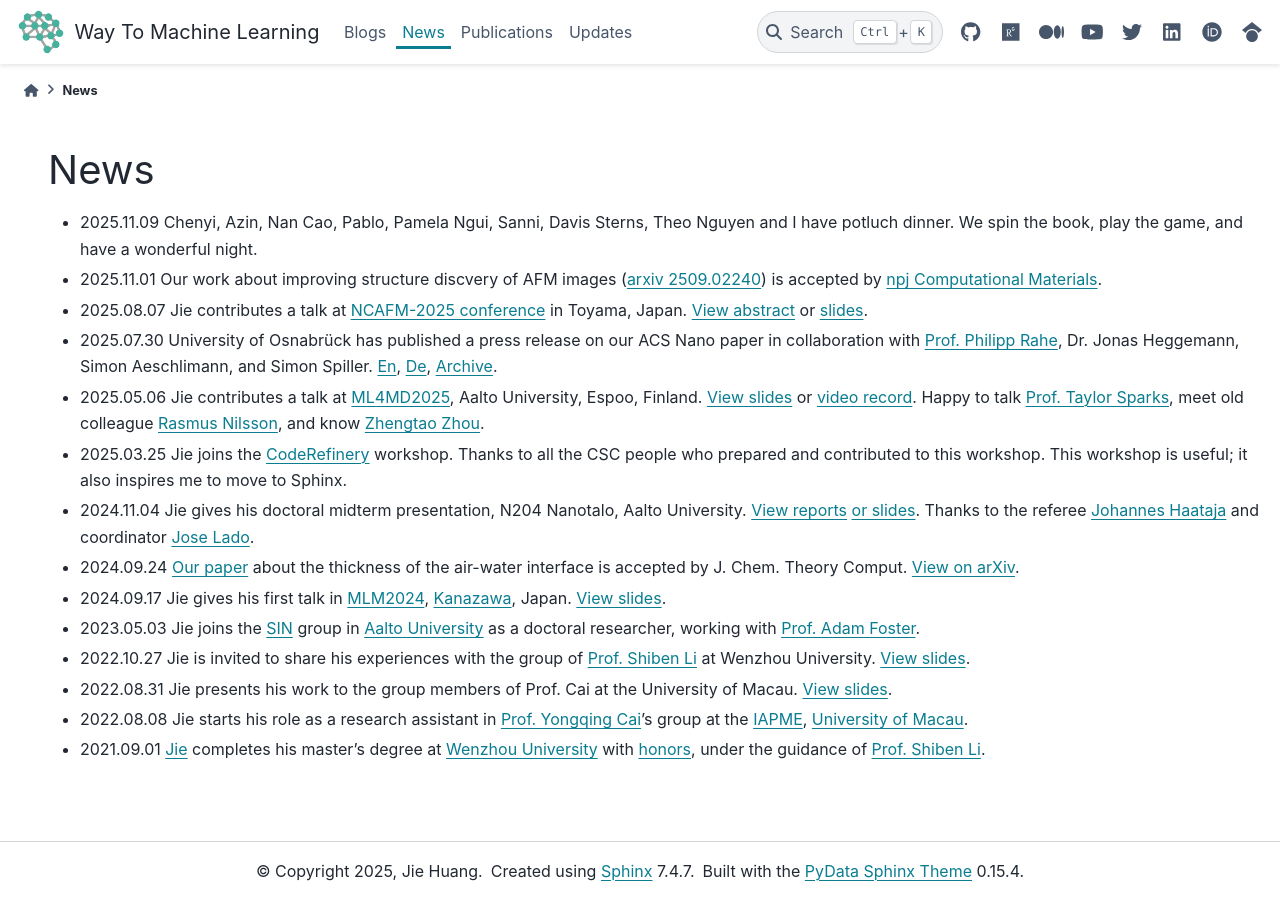
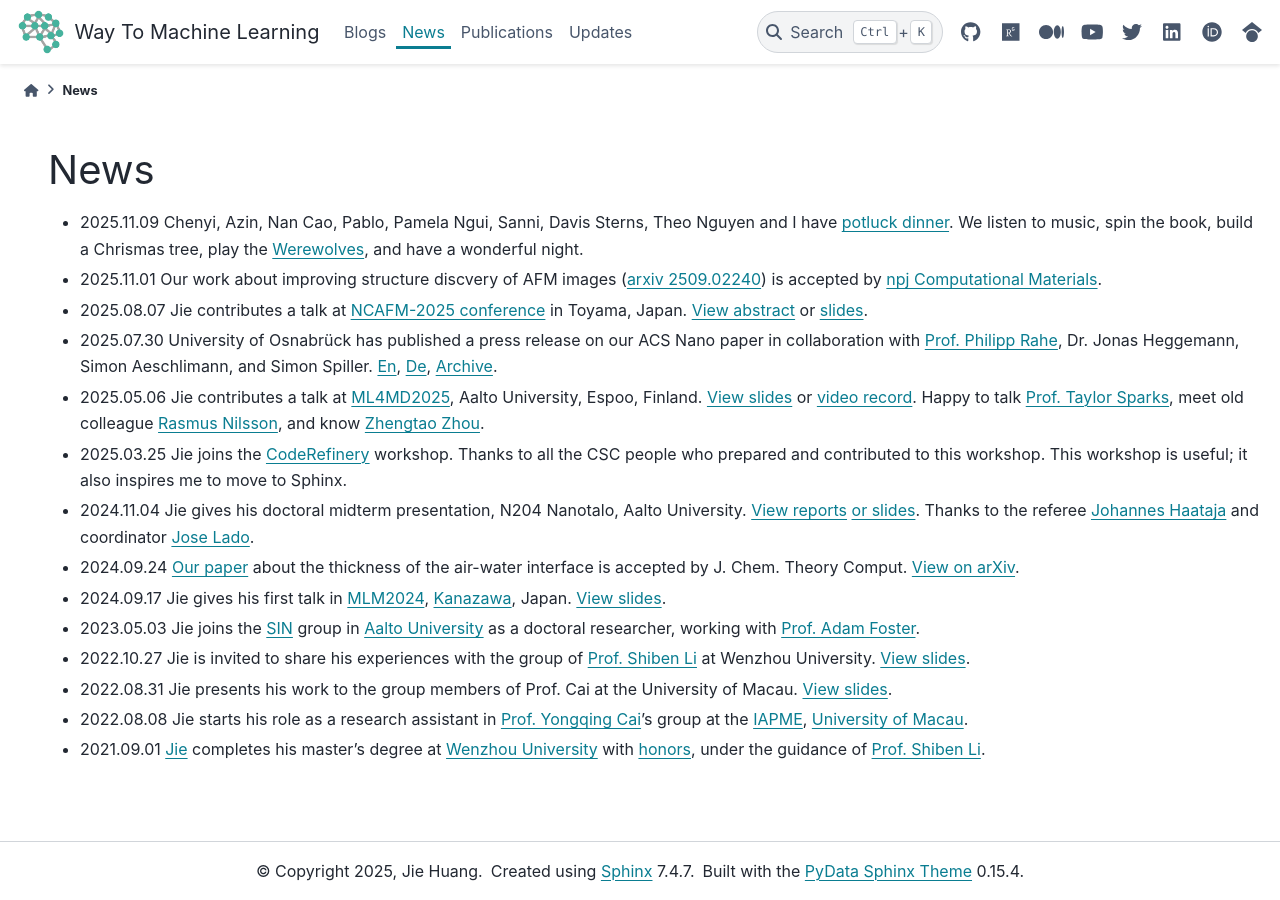
Before and after one commit to way2ml/way2ml.github.io, a Sphinx documentation site: the page built from doc/news.md, in a window 1280 px wide. Built offline with Sphinx 7.4.7 and the PyData theme 0.15.4, drawn with Linux system fonts in a browser that asks for light colours.

Commit message:
Enhance potluck dinner entry in news.md
Updated the potluck dinner entry with additional details and links.

```diff
--- a/doc/news.md
+++ b/doc/news.md
@@ -1,5 +1,5 @@
 # News
-- 2025.11.09 Chenyi, Azin, Nan Cao, Pablo, Pamela Ngui,  Sanni, Davis Sterns, Theo Nguyen and I have potluch dinner. We spin the book, play the game, and have a wonderful night.
+- 2025.11.09 Chenyi, Azin, Nan Cao, Pablo, Pamela Ngui,  Sanni, Davis Sterns, Theo Nguyen and I have [potluck dinner](https://en.wikipedia.org/wiki/Potluck). We listen to music, spin the book, build a Chrismas tree, play the [Werewolves](https://en.wikipedia.org/wiki/The_Werewolves_of_Millers_Hollow), and have a wonderful night.
 - 2025.11.01 Our work about improving structure discvery of AFM images ([arxiv 2509.02240](https://arxiv.org/abs/2509.02240)) is accepted by [npj Computational Materials](https://www.nature.com/npjcompumats/).
 - 2025.08.07 Jie contributes a talk at [NCAFM-2025 conference](https://www.nims.go.jp/group/Nanoprobe/NC-AFM2025/Index.html) in Toyama, Japan. [View abstract](https://www.nims.go.jp/group/Nanoprobe/NC-AFM2025/Abstract/S11-2_Jie%20Huang.pdf) or [slides](https://raw.githubusercontent.com/HuangJiaLian/DataBase0/master/uploads/NCAFM_Jie_Huang.pdf).
 - 2025.07.30 University of Osnabrück has published a press release  on our ACS Nano paper in collaboration with [Prof. Philipp Rahe](https://www.humboldt-foundation.de/en/connect/explore-the-humboldt-network/singleview/1147643/dr-philipp-rahe), Dr. Jonas Heggemann, Simon Aeschlimann, and Simon Spiller. [En](https://www.uni-osnabrueck.de/en/campus-life/university-news/news-detail-page/2025/07/physiker-der-uni-osnabrueck-erklaeren-bislang-unbekannten-mikroskopischen-mechanismus), [De](https://www.uni-osnabrueck.de/campusleben/uni-news/detailseite-news/2025/07/physiker-der-uni-osnabrueck-erklaeren-bislang-unbekannten-mikroskopischen-mechanismus), [Archive](https://raw.githubusercontent.com/HuangJiaLian/DataBase0/master/uploads/2025-07-30-ACSNANO.png).
```
